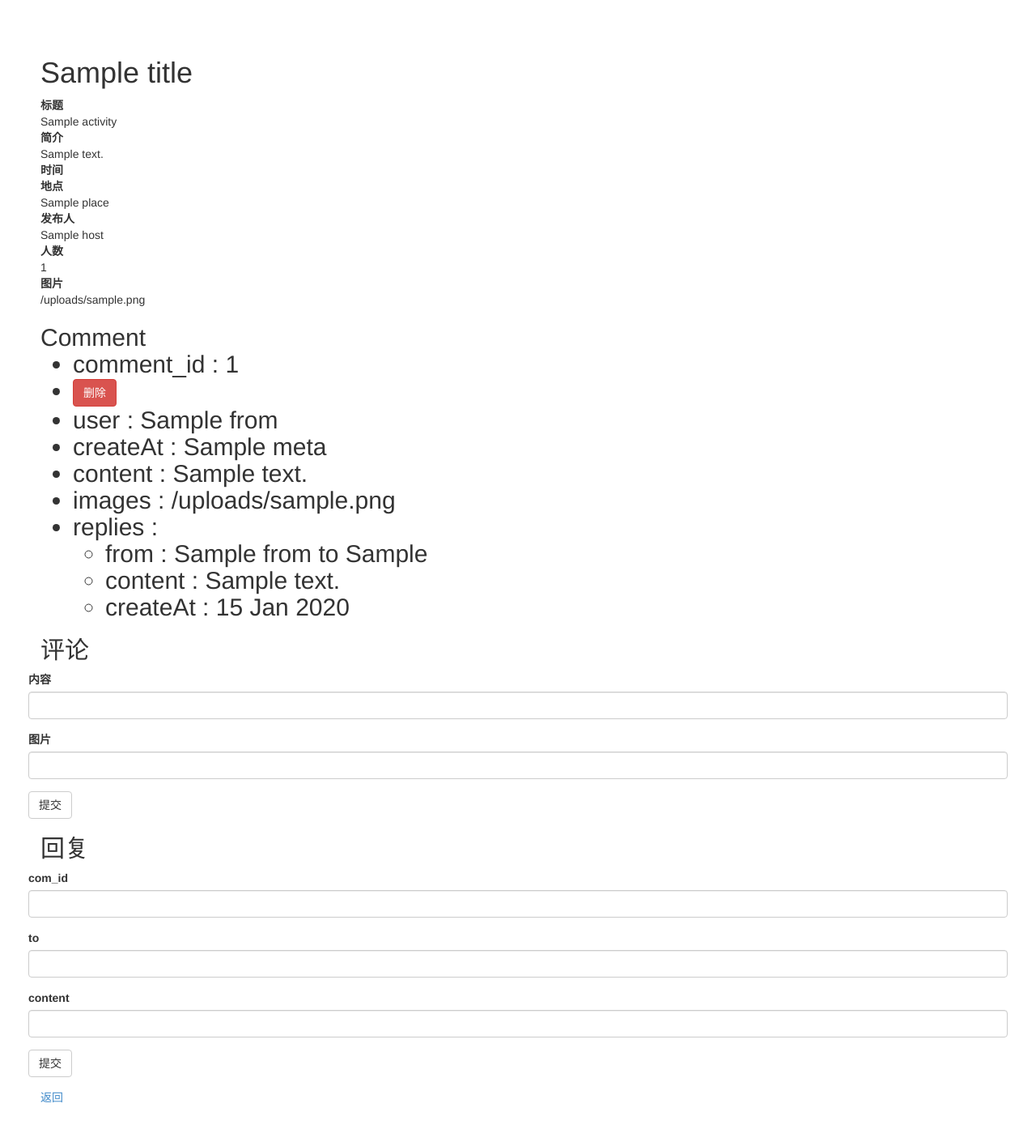
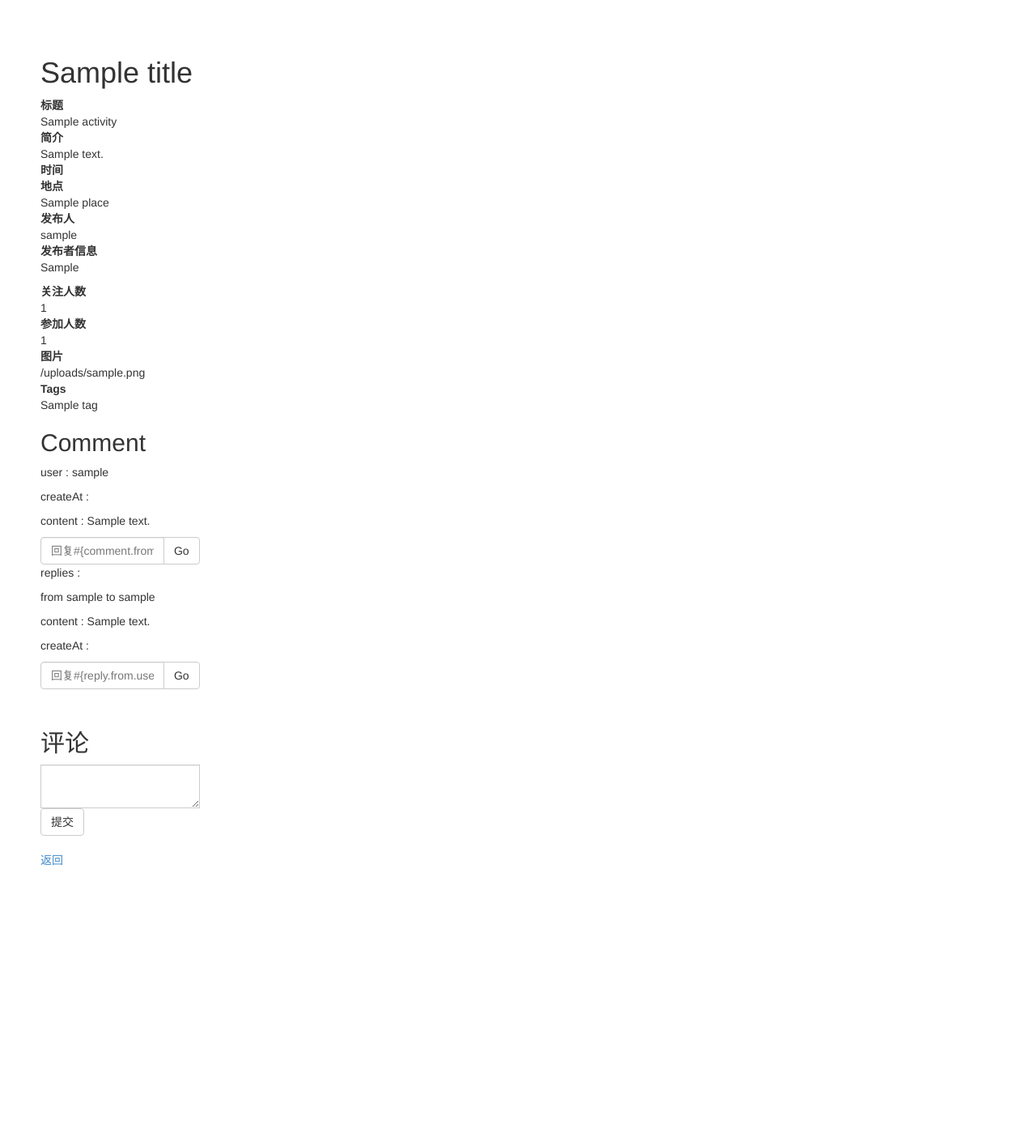
Before and after one commit to natsu12/Activitee, a Node project: template src/views/detail.jade in a window 1280 px wide. Shown: the whole page at 81% size. After the commit the page ends 1069 px from the top, so only its background shows below. Run offline with Node 20 templates, Linux system fonts and the light colour scheme; the template is opened without the code that fills it: most values are stand-ins (such as "Sample title", 1, 10 or a date in 2020).

Commit message:
update detail and comment

```diff
--- a/src/views/detail.jade
+++ b/src/views/detail.jade
@@ -8,66 +8,65 @@
 		dt 简介
 		dd=activity.summary
 		dt 时间
-		dd #{moment(activity.time).format('YYYY/MM/DD')}
+		dd #{moment(activity.time).format('YYYY年 M月 D日 星期E')}
 		dt 地点
 		dd=activity.place
 		dt 发布人
-		dd=activity.host
-		dt 人数
-		dd=activity.people_num
+		for each in activity.host
+			dd=each.username
+		dt 发布者信息
+		p #{activity.host_info}
+		dt 关注人数
+		dd=activity.following_users.length
+		dt 参加人数
+		dd=activity.joining_users.length
 		dt 图片
 		dd=activity.images
+		dt Tags
+		for each in activity.tags
+			dd=each.name
 
 	h2 Comment
-		if comments.length == 0
-			p no comments
-		else
-			each comment in comments
-				ul
-					li comment_id : #{comment._id}
-					li: a(class="btn btn-danger" href="/s-comment-delete?id=#{comment._id}" role="button") 删除
-					li user : #{comment.from}
-					li createAt : #{comment.meta}
-					li content : #{comment.content}
-					li images : #{comment.images}
-					li replies :
+	if comments.length == 0
+		p no comments
+	else
+		each comment in comments
+			div
+				p user : #{comment.from.username}
+				p createAt : #{moment(comment.meta.updateAt).format('YYYY年 M月 D日 星期E')}
+				p content : #{comment.content}
+				div.input-group.col-md-2
+					input(id="reply_content", type="text",class="form-control", name="reply[content]", placeholder="回复#{comment.from.username}")
+					input(type="hidden", name="reply[activity_id]", value="#{activity._id}")
+					input(id="reply_to", type="hidden", name="reply[to]", value="#{comment.from._id}")
+					input(type="hidden",name="reply[com_id]", value="#{comment._id}")
+					span.input-group-btn
+						button(class="btn btn-default" type="submit") Go
+				if comment.replies.length != 0
+					p replies :
 						each reply in comment.replies
-							ul
-								li from : #{reply.from} to #{reply.to}
-								li content : #{reply.content}
-								li createAt : #{reply.createAt}
+							div.row
+								div.col-md-4
+									p from #{reply.from.username} to #{reply.to.username}
+									p content : #{reply.content}
+									p createAt : #{moment(reply.createAt).format('YYYY年 M月 D日 星期E')}
+							form.form-horizontal(method="post", action="/s-comment-save?type=reply")
+								div.input-group.col-md-2
+									input(id="reply_content", type="text",class="form-control", name="reply[content]", placeholder="回复#{reply.from.username}")
+									input(type="hidden", name="reply[activity_id]", value="#{activity._id}")
+									input(id="reply_to", type="hidden", name="reply[to]", value="#{reply.from._id}")
+									input(type="hidden",name="reply[com_id]", value="#{comment._id}")
+									span.input-group-btn
+										button(class="btn btn-default" type="submit") Go
+											form.form-horizontal(method="post", action="/s-comment-save?type=reply")
+			br
 
 	h2 评论
 	form.form-horizontal(method="post", action="/s-comment-save?type=new")
-		input(type="hidden", name="comment[activity_id]", value="#{activity._id}")
-		.form-group
-			label 内容
-			input.form-control(type="text", name="comment[content]")
-
-		.form-group
-			label 图片
-			input.form-control(type="text", name="comment[images]")
-
-		.form-group
+		div.input-group.col-md-2
+			input(type="hidden", name="comment[activity_id]", value="#{activity._id}")
+			textarea.form-control(type="text", name="comment[content]")
 			button.btn.btn-default(type="submit") 提交
 
-	h2 回复
-	form.form-horizontal(method="post", action="/s-comment-save?type=reply")
-		input(type="hidden", name="reply[activity_id]", value="#{activity._id}")
-		.form-group
-			label com_id
-			input.form-control(type="text", name="reply[com_id]")
-
-		.form-group
-			label to
-			input.form-control(type="text", name="reply[to]")
-
-		.form-group
-			label content
-			input.form-control(type="text", name="reply[content]")
-
-		.form-group
-			button.btn.btn-default(type="submit") 提交
-
-
+	br
 	a(href='/home') 返回
--- a/src/views/host.jade
+++ b/src/views/host.jade
@@ -36,5 +36,3 @@
                           td
                               button.btn.btn-danger.del(type="button", data-id="#{item._id}") 删除
     a(href='/create', class='text-center new-account') 发布活动
-
-  script(src="/livescript/host.js")
```
Also changed, not shown: 3 other files.
